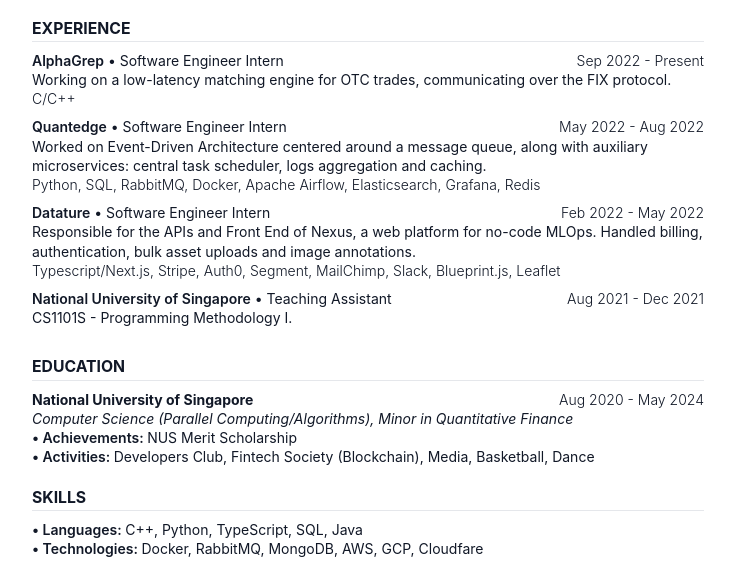
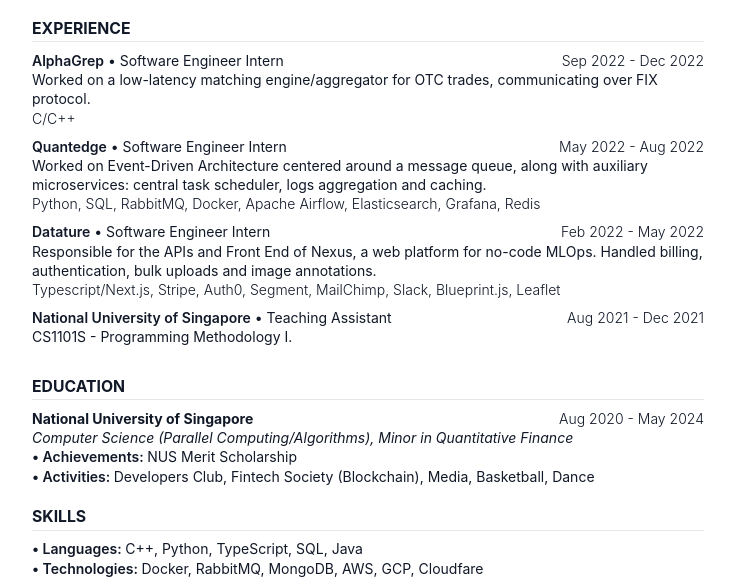
Before and after one commit to davelowqx/davelowqx, a Gatsby site: page / in a window 1280 px wide. Shown: the part 71-653 px from the top of the page, without its empty margins (272-1007 px from the left). Built offline with nearby package versions, Linux system fonts and the light colour scheme; Gatsby itself is replaced by a stand-in of ours.

Commit message:
update experience

```diff
--- a/src/landing/Experience.js
+++ b/src/landing/Experience.js
@@ -5,8 +5,8 @@ export default function Experience() {
       title: 'AlphaGrep',
       href: 'https://www.linkedin.com/company/alpha-grep/',
       summary: 'Software Engineer Intern',
-      description: `Working on a low-latency matching engine for OTC trades, communicating over the FIX protocol.`,
-      duration: 'Sep 2022 - Present',
+      description: `Worked on a low-latency matching engine/aggregator for OTC trades, communicating over FIX protocol.`,
+      duration: 'Sep 2022 - Dec 2022',
       technologies: 'C/C++',
     },
     {
@@ -23,7 +23,7 @@ export default function Experience() {
       href: 'https://www.linkedin.com/company/datature/',
       summary: 'Software Engineer Intern',
       description:
-        'Responsible for the APIs and Front End of Nexus, a web platform for no-code MLOps. Handled billing, authentication, bulk asset uploads and image annotations.',
+        'Responsible for the APIs and Front End of Nexus, a web platform for no-code MLOps. Handled billing, authentication, bulk uploads and image annotations.',
       duration: 'Feb 2022 - May 2022',
       technologies:
         'Typescript/Next.js, Stripe, Auth0, Segment, MailChimp, Slack, Blueprint.js, Leaflet',
```
